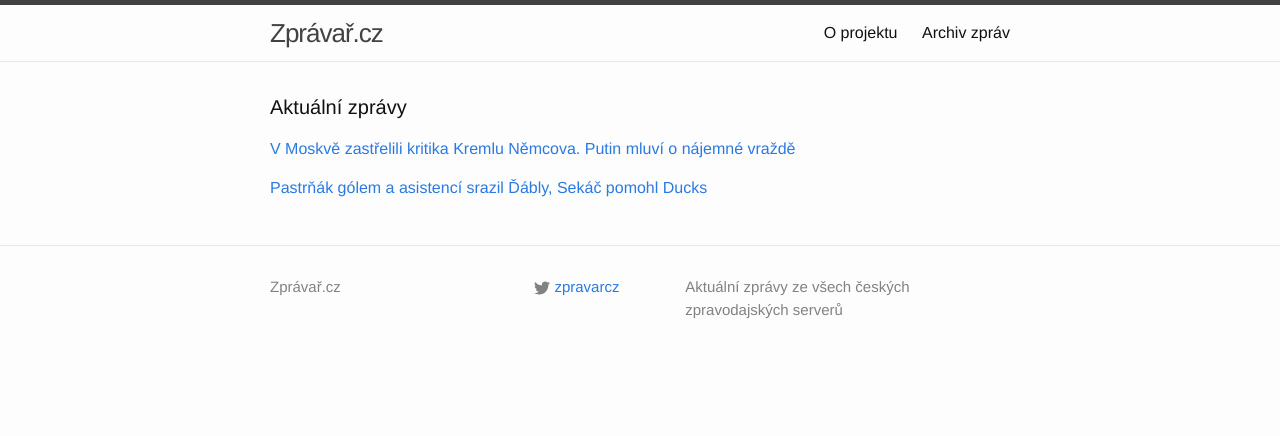
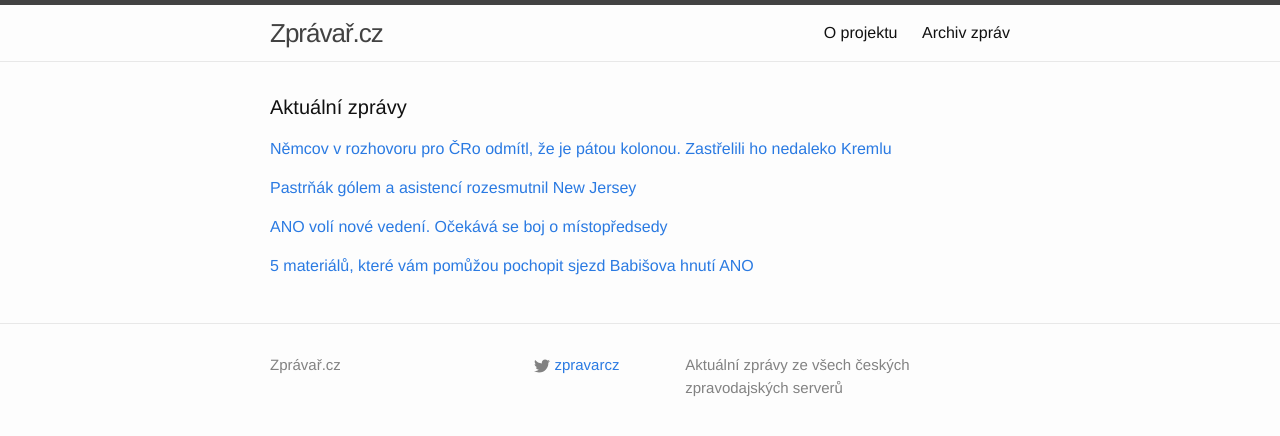
Before and after one commit to adliska/zpravar, a Jekyll site: the page built from index.html, in a window 1280 px wide. Shown: the top 436 px of the page. Built offline with Jekyll 4.4.1, drawn with Linux system fonts in a browser that asks for light colours.

Commit message:
zpravar news update

```diff
--- a/index.html
+++ b/index.html
@@ -5,9 +5,12 @@ layout: default
 <div class="home">
     <h1 class="page-heading">Aktuální zprávy</h1>
 
-<p><a href="javascript:;" onclick="toggle_visibility('zpravy0')">V Moskvě zastřelili kritika Kremlu Němcova. Putin mluví o nájemné vraždě</a></p>
+<p><a href="javascript:;" onclick="toggle_visibility('zpravy0')">Němcov v rozhovoru pro ČRo odmítl, že je pátou kolonou. Zastřelili ho nedaleko Kremlu</a></p>
 <div id="zpravy0" style="display:none">
 <ul>
+<li><a href=http://www.rozhlas.cz/_zprava/nemcov-v-rozhovoru-pro-cro-odmitl-ze-je-patou-kolonou-zastrelili-ho-nedaleko-kremlu--1460961>Němcov v rozhovoru pro ČRo odmítl, že je pátou kolonou. Zastřelili ho nedaleko Kremlu - www.rozhlas.cz</a></li>
+<li><a href=http://www.ceskenoviny.cz/zpravy/zpravy/v-moskve-byl-zastrelen-kritik-kremlu-boris-nemcov/1186870>V Moskvě byl zastřelen kritik Kremlu Boris Němcov - www.ceskenoviny.cz</a></li>
+<li><a href=http://zahranicni.ihned.cz/rusko/c1-63607560-znamy-kritik-ruskeho-prezidenta-nemcov-je-mrtvy-zastrelili-ho-v-moskve>Známý kritik ruského prezidenta Němcov je mrtvý. Zastřelili ho v Moskvě - zahranicni.ihned.cz</a></li>
 <li><a href=http://www.tyden.cz/rubriky/zahranici/rusko-a-okoli/v-moskve-zastrelili-kritika-kremlu-nemcova-putin-mluvi-o-najemne-vrazde_334770.html>V Moskvě zastřelili kritika Kremlu Němcova. Putin mluví o nájemné vraždě - www.tyden.cz</a></li>
 <li><a href=http://www.lidovky.cz/obama-odsoudil-zabiti-borise-nemcova-putinova-kritika-zastrelili-v-moskve-1uu-/zpravy-svet.aspx?c=A150227_225928_ln_zahranici_hm>Obama odsoudil zabití Borise Němcova. Putinova kritika zastřelili v Moskvě  - www.lidovky.cz</a></li>
 <li><a href=http://www.rozhlas.cz/_zprava/nemcov-v-rozhovoru-pro-cesky-rozhlas-odmitl-ze-je-patou-kolonou-zastrelili-ho-nedaleko-kremlu--1460961>Němcov v rozhovoru pro Český rozhlas odmítl, že je pátou kolonou. Zastřelili ho nedaleko Kremlu - www.rozhlas.cz</a></li>
@@ -15,11 +18,27 @@ layout: default
 <li><a href=http://www.rozhlas.cz/_zprava/v-moskve-zastrelili-velkeho-kritika-kremlu-borise-nemcova-provokace-reagoval-putin--1460950>V Moskvě zastřelili velkého kritika Kremlu Borise Němcova. Provokace, reagoval Putin - www.rozhlas.cz</a></li>
 <li><a href=http://zpravy.idnes.cz/boris-nemcov-kritik-vrazda-dd2-/zahranicni.aspx?c=A150227_234428_zahranicni_hro>V Moskvě zastřelili kritika Kremlu Němcova, Putin mluví o nájemné vraždě - zpravy.idnes.cz</a></li>
 </ul>
-</div><p><a href="javascript:;" onclick="toggle_visibility('zpravy1')">Pastrňák gólem a asistencí srazil Ďábly, Sekáč pomohl Ducks</a></p>
+</div><p><a href="javascript:;" onclick="toggle_visibility('zpravy1')">Pastrňák gólem a asistencí rozesmutnil New Jersey</a></p>
 <div id="zpravy1" style="display:none">
 <ul>
+<li><a href=http://www.sportovninoviny.cz/zpravy/pastrnak-golem-a-asistenci-rozesmutnil-new-jersey/1186891>Pastrňák gólem a asistencí rozesmutnil New Jersey - www.sportovninoviny.cz</a></li>
 <li><a href=http://sport.aktualne.cz/pastrnak-golem-a-asistenci-srazil-dably-sekac-pomohl-ducks/r~811eda5ebf1311e49f60002590604f2e/>Pastrňák gólem a asistencí srazil Ďábly, Sekáč pomohl Ducks - sport.aktualne.cz</a></li>
 <li><a href=http://hokej.idnes.cz/pastrnak-a-nestrasil-byli-u-dvou-golu-dwt-/nhl.aspx?c=A150228_070629_nhl_Mkr>Pastrňák a Nestrašil byli u dvou gólů, Sekáč poprvé bodoval za Ducks - hokej.idnes.cz</a></li>
 <li><a href=http://www.denik.cz/hokej/pastrnak-golem-a-asistenci-rozesmutnil-new-jersey-20150228.html>Pastrňák gólem a asistencí rozesmutnil New Jersey - www.denik.cz</a></li>
 </ul>
+</div><p><a href="javascript:;" onclick="toggle_visibility('zpravy2')">ANO volí nové vedení. Očekává se boj o místopředsedy </a></p>
+<div id="zpravy2" style="display:none">
+<ul>
+<li><a href=http://www.lidovky.cz/ano-voli-nove-vedeni-ocekava-se-boj-o-mistopredsedy-f8v-/zpravy-domov.aspx?c=A150228_072948_ln_domov_rof>ANO volí nové vedení. Očekává se boj o místopředsedy  - www.lidovky.cz</a></li>
+<li><a href=http://www.ceskenoviny.cz/zpravy/zpravy/snem-ano-zvoli-sve-vedeni-v-cele-se-ceka-potvrzeni-babise/1186877>Sněm ANO zvolí své vedení, v čele se čeká potvrzení Babiše - www.ceskenoviny.cz</a></li>
+<li><a href=http://www.lidovky.cz/ano-voli-nove-vedeni-pozice-babise-je-neotresitelna-fx8-/zpravy-domov.aspx?c=A150228_072948_ln_domov_rof>ANO volí nové vedení. Pozice Babiše je neotřesitelná  - www.lidovky.cz</a></li>
+<li><a href=http://www.novinky.cz/domaci/362928-hnuti-ano-zvoli-predsedu-babis-nema-protikandidata.html>Hnutí ANO zvolí předsedu, Babiš nemá protikandidáta - www.novinky.cz</a></li>
+</ul>
+</div><p><a href="javascript:;" onclick="toggle_visibility('zpravy3')">5 materiálů, které vám pomůžou pochopit sjezd Babišova hnutí ANO</a></p>
+<div id="zpravy3" style="display:none">
+<ul>
+<li><a href=http://domaci.ihned.cz/c1-63605160-5-materialu-ktere-vam-pomuzou-pochopit-sjezd-babisova-hnuti-ano>5 materiálů, které vám pomůžou pochopit sjezd Babišova hnutí ANO - domaci.ihned.cz</a></li>
+<li><a href=http://zpravy.aktualne.cz/domaci/snem-ano/r~612c5888bf1411e49e4b0025900fea04/>Sněm ANO: Už přiznali, že jsou politici. Budou i strana? - zpravy.aktualne.cz</a></li>
+<li><a href=http://www.ceskatelevize.cz/ct24/domaci/303087-bude-lip-jak-se-z-ano-stala-tezka-vaha-ceske-politiky/>Bude líp? Jak se z ANO stala těžká váha české politiky - www.ceskatelevize.cz</a></li>
+</ul>
 </div></div>
```
